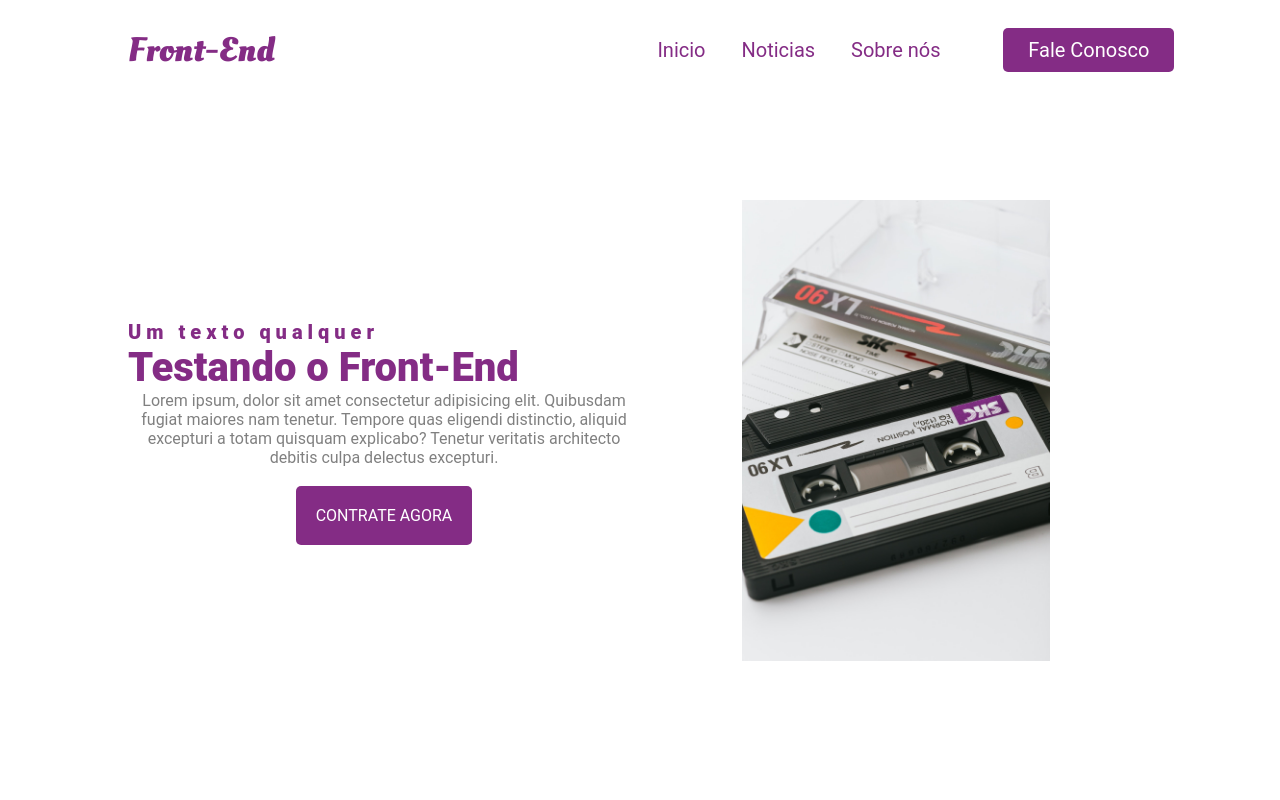
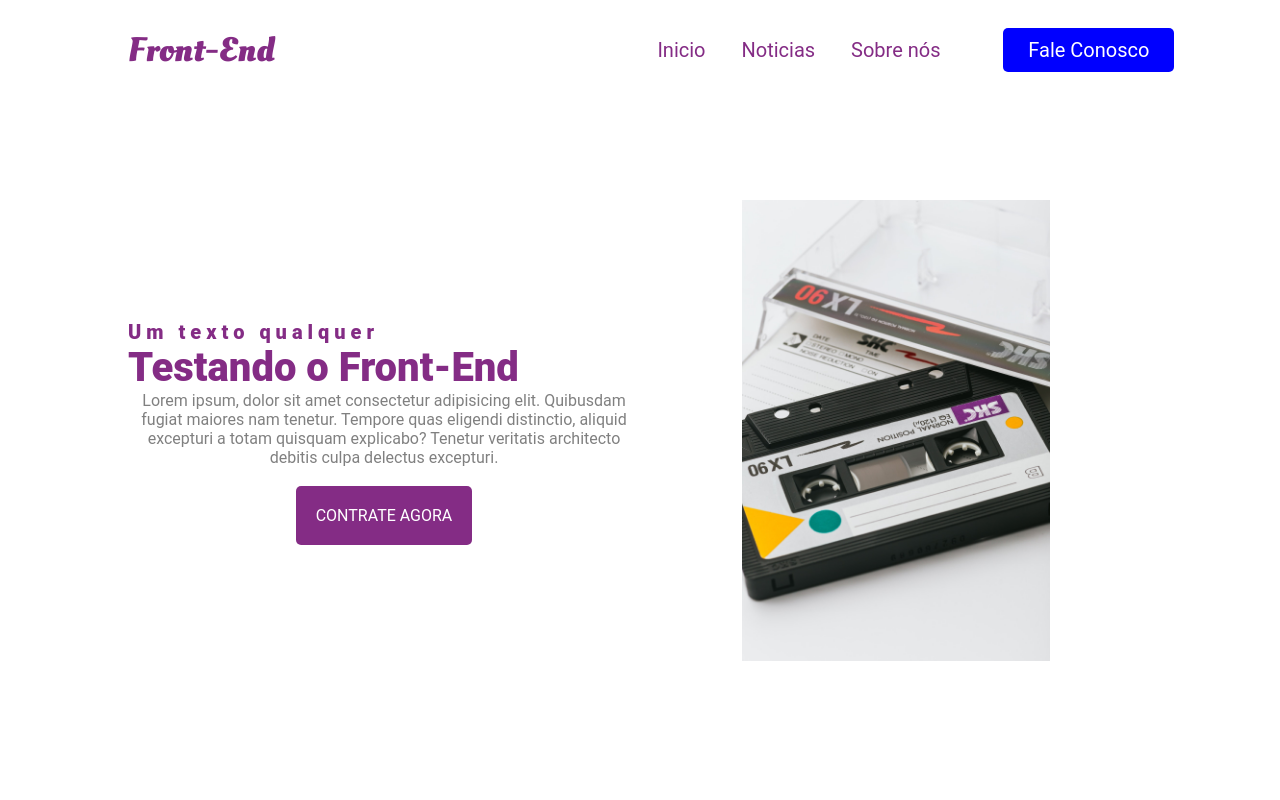
Before and after one commit to GuinuZ/MeusProjetos, a plain HTML site: page Front-End-WebPage/index.html in a window 1280 px wide. Both pictures are taken after a click on the link "Fale Conosco". Shown: the top 800 px of the page. Drawn offline with Linux system fonts and the light colour scheme.

Commit message:
testando_js

```diff
--- a/Front-End-WebPage/index.html
+++ b/Front-End-WebPage/index.html
@@ -6,6 +6,7 @@
     <meta name="viewport" content="width=device-width, initial-scale=1.0">
     <link rel="stylesheet" href="estilos/estilo.css">
     <link rel="stylesheet" href="estilos/responsivo.css">
+    <script src="./script.js"></script>
     <title>Minha Pagina Principal</title>
 </head>
 <body>
@@ -17,7 +18,7 @@
             <a href="#">Inicio</a>
             <a href="#">Noticias</a>
             <a href="#">Sobre nós</a>
-            <a id="btn-contato" href="#">Fale Conosco</a>
+            <a id="btn-contato" onclick="changeColor('blue');" href="#">Fale Conosco</a>
         </nav>
     </nav>
     <header class="header">
--- /dev/null
+++ b/Front-End-WebPage/script.js
@@ -0,0 +1,4 @@
+function changeColor(newColor){
+    const botao = document.getElementById('btn-contato');
+    botao.style.backgroundColor = newColor;
+}
```
